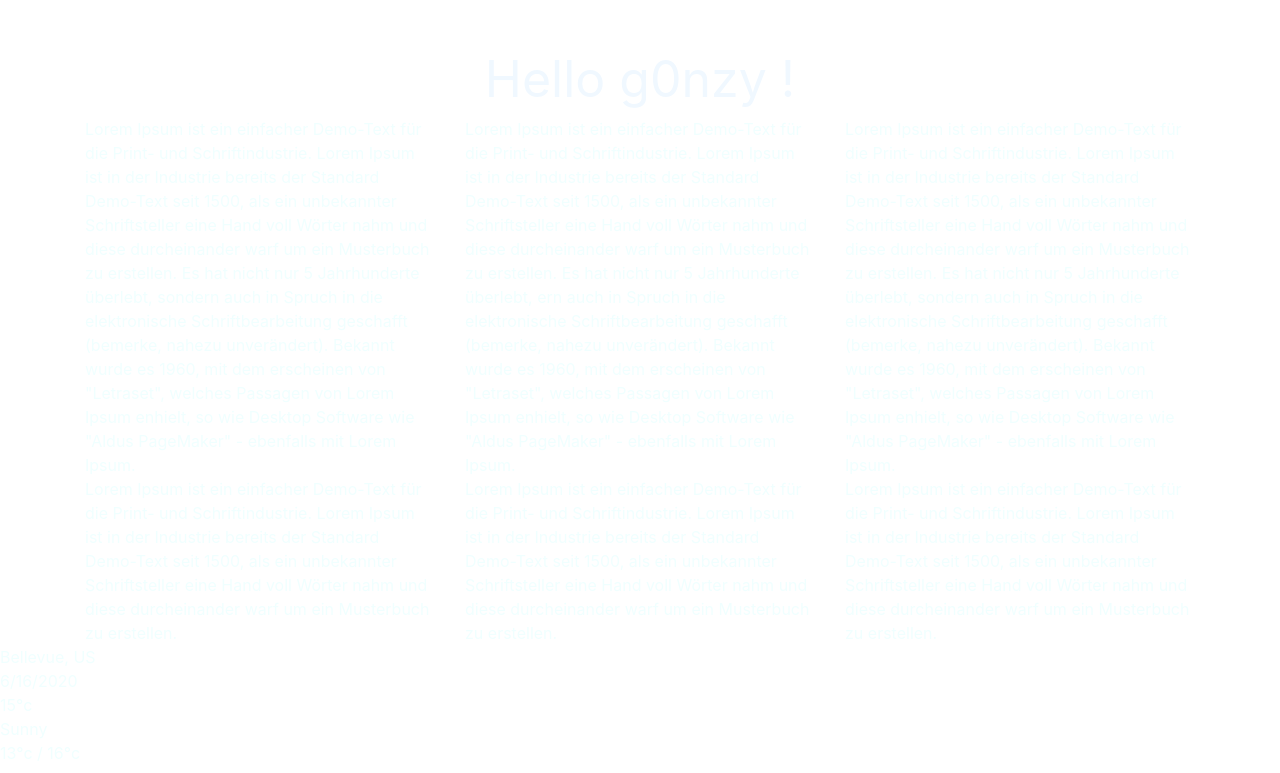
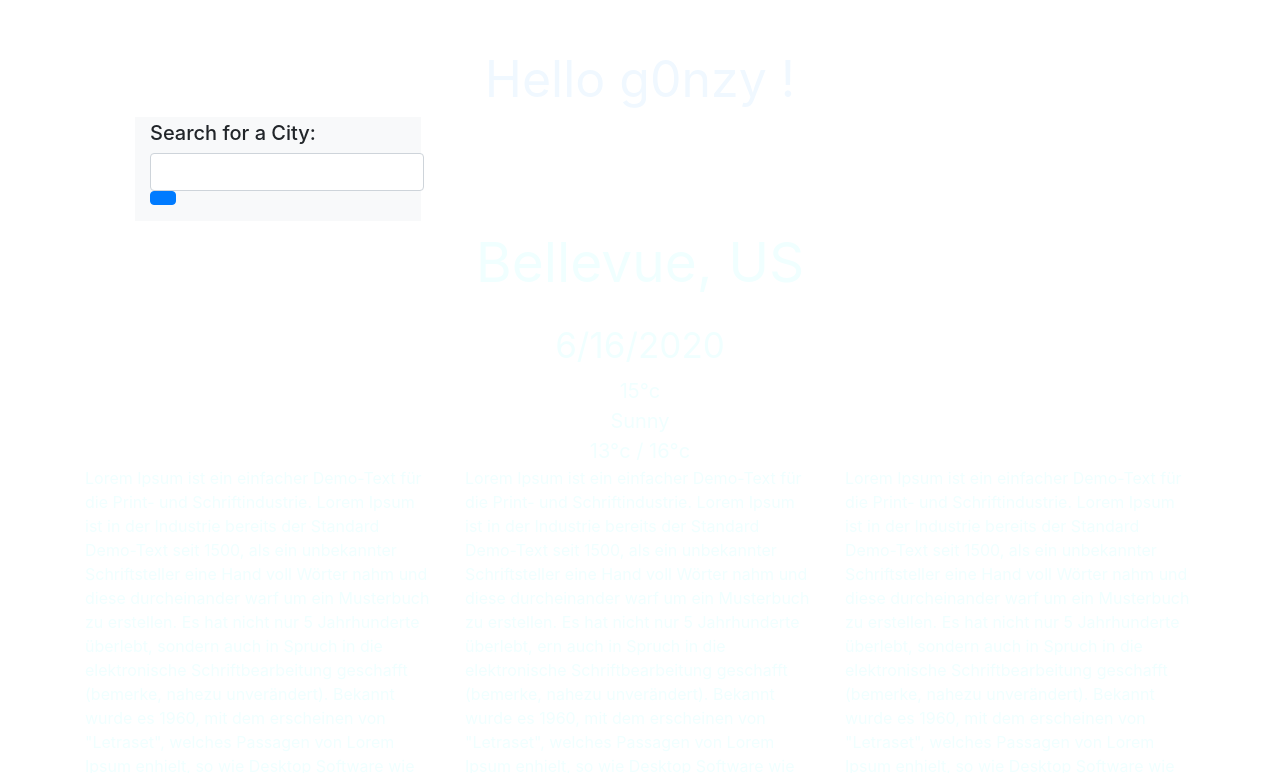
Before and after one commit to G0nZy/weatherChaser, a plain HTML site: page mainframe/index2.html in a window 1280 px wide. Shown: the part 108-881 px from the top of the page. Drawn offline with nearby package versions, Linux system fonts and the light colour scheme.

Commit message:
minor stuff

```diff
--- a/mainframe/index2.html
+++ b/mainframe/index2.html
@@ -14,6 +14,61 @@
 
 
 
+
+            <div id='mainHub' class="container-fluid">
+                <div class="row">
+                  <aside class="col-lg-3 bg-light">
+                    <h5 class="mt-1">Search for a City:</h5>
+                    <div class="form-inline form-group">
+                      <input class="form-control" type="text" id="search-value" />
+                      <button class="btn btn-primary" id="search-button"> <i class="fa fa-search"></i> </button>
+                    </div>
+
+                    <ul class="list-group history"></ul>
+                  </aside>
+
+                  <div class="col-lg-9">
+                    <div id="today" class="mt-3"></div>
+                    <div id="forecast" class="mt-3"></div>
+                  </div>
+                </div>
+              </div>
+
+
+
+              <!-- This section is for the current weather at your
+            present location. Very neat, up to date weather at your
+                bootup. Neat & smart. -->
+
+<section class="location" id="mainTemp">
+
+                <div class="city">
+                            Bellevue, US
+
+                </div>
+
+
+                <div id='mainTemp' id="dT" class="date"> <span id="datetime"></span></div>
+
+
+
+                 <script>
+                    var dt = new Date();
+                    document.getElementById("datetime").innerHTML = dt.toLocaleDateString();
+                    </script>
+
+          </section>
+
+
+          <div id='mainTemp' class="current">
+
+            <div class="temp"> 15<span>°c</span></div>
+            <div class="weather"> Sunny</div>
+            <div class="hi-low">13°c / 16°c</div>
+
+    </div>
+
+    <!-- ////////////////////////////////////////////////////////////////////// -->
 
             <div class="container" id="mainGen">
                 <div class="row">
@@ -58,33 +113,9 @@
 
 
 
-            <section class="location" id="mainTemp">
 
-                <div class="city">
-                            Bellevue, US
-
-                </div>
-
-
-                <div id='mainTemp' id="dT" class="date"> <span id="datetime"></span></div>
-
-
-
-                 <script>
-                    var dt = new Date();
-                    document.getElementById("datetime").innerHTML = dt.toLocaleDateString();
-                    </script>
-
-          </section>
-
-
-          <div id='mainTemp' class="current">
-
-            <div class="temp"> 15<span>°c</span></div>
-            <div class="weather"> Sunny</div>
-            <div class="hi-low">13°c / 16°c</div>
-
-          </div>
+              <script src="https://code.jquery.com/jquery-3.4.1.min.js"></script>
+              <script src="main.js"></script>
 
 
 </body>
--- a/mainframe/style.css
+++ b/mainframe/style.css
@@ -33,6 +33,63 @@
 
                     }
 
+
+
+
+
+
+                    .location   {
+
+
+                        text-align: center;
+
+            }
+
+
+
+            .current {
+
+                    text-align: center;
+
+            }
+
+
+
+
+            .city {
+
+
+                                    margin-bottom: 15px;
+                                    font-size: 55px;
+
+            }
+
+
+            .date {
+
+                            margin-bottom: 5px;
+                            font-size: 35px;
+
+            }
+
+
+            .temp , .weather , .hi-low {
+
+
+                            font-size: 20px;
+
+            }
+
+            #mainHub {
+
+
+                    padding-left: 150px;
+
+            }
+
+
+
+
                     /* .top{
                             background-color: slategray;
                     }
```
Also changed, not shown: broke/index.html (renamed from mainframe/index.html).
